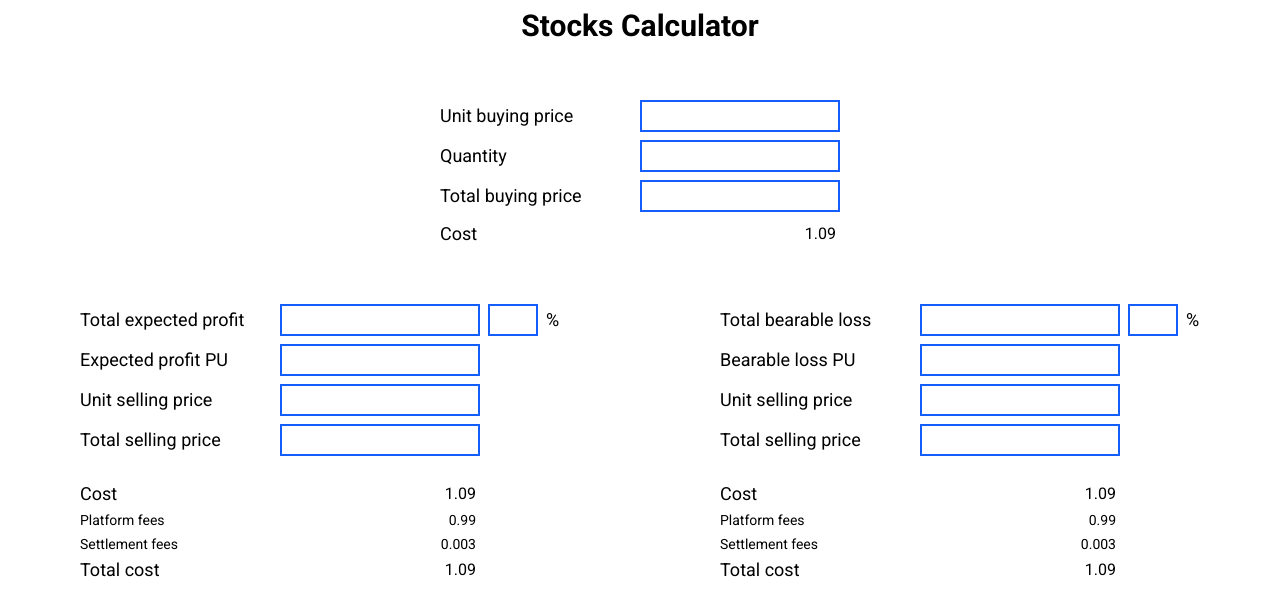
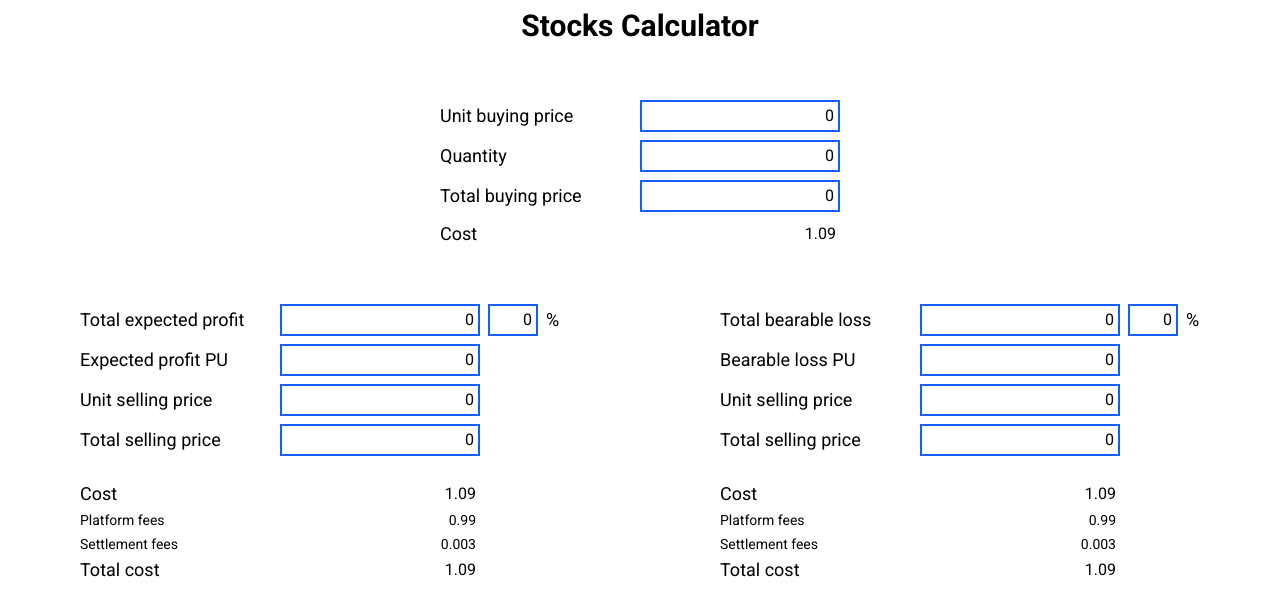
Before and after one commit to LassazVegaz/portfolio, a Next.js app: page /admin in a window 1280 px wide. Shown: the top 616 px of the page. Built offline with nearby package versions, Linux system fonts and the light colour scheme; no server answers.

Commit message:
calculate primary values and target profit values

```diff
--- a/src/app/admin/components/FormsRelated.tsx
+++ b/src/app/admin/components/FormsRelated.tsx
@@ -3,7 +3,6 @@ export const TextBox = ({
   ...props
 }: React.ComponentProps<"input">) => (
   <input
-    readOnly
     className={`border-2 border-blue-600 outline-none py-0.5 px-1 text-right ${className}`}
     {...props}
   />
--- a/src/app/admin/components/Target.tsx
+++ b/src/app/admin/components/Target.tsx
@@ -1,9 +1,29 @@
+import { ChangeEventHandler } from "react";
 import { Label, TextBox, TextBoxBorderless } from "./FormsRelated";
 
-type TargetProps = { type: "profit" | "loss" };
+export type TargetInputs = {
+  totalTarget: string;
+  targetPU: string;
+  targetPercentage: string;
+  unitSellingPrice: string;
+  totalSellingPrice: string;
+};
 
-export default function Target(props: TargetProps) {
+type TargetProps = {
+  type: "profit" | "loss";
+  inputs: TargetInputs;
+  onChange: (name: keyof TargetInputs, value: string) => void;
+};
+
+export default function Target({ inputs, ...props }: TargetProps) {
   const isProfit = props.type === "profit";
+
+  const onFieldChange: ChangeEventHandler<HTMLInputElement> = (e) => {
+    const { name, value } = e.target;
+    if (name in inputs) {
+      props.onChange(name as keyof TargetInputs, value);
+    }
+  };
 
   return (
     <div
@@ -15,29 +35,49 @@ export default function Target(props: TargetProps) {
           <Label>
             {isProfit ? "Total expected profit" : "Total bearable loss"}
           </Label>
-          <TextBox />
+          <TextBox
+            name="totalTarget"
+            value={inputs.totalTarget}
+            onChange={onFieldChange}
+          />
         </div>
-        <TextBox />
+        <TextBox
+          name="targetPercentage"
+          value={inputs.targetPercentage}
+          onChange={onFieldChange}
+        />
         <Label>%</Label>
       </div>
       <div className="w-[400px] grid grid-cols-2 gap-y-2 items-center mt-2">
         <Label>{isProfit ? "Expected profit PU" : "Bearable loss PU"}</Label>
-        <TextBox />
+        <TextBox
+          name="targetPU"
+          value={inputs.targetPU}
+          onChange={onFieldChange}
+        />
         <Label>Unit selling price</Label>
-        <TextBox />
+        <TextBox
+          name="unitSellingPrice"
+          value={inputs.unitSellingPrice}
+          onChange={onFieldChange}
+        />
         <Label>Total selling price</Label>
-        <TextBox />
+        <TextBox
+          name="totalSellingPrice"
+          value={inputs.totalSellingPrice}
+          onChange={onFieldChange}
+        />
       </div>
 
       <div className="w-[400px] grid grid-cols-2 items-center mt-6">
         <Label>Cost</Label>
-        <TextBoxBorderless value={1.09} />
+        <TextBoxBorderless value={1.09} readOnly />
         <Label className="text-sm">Platform fees</Label>
-        <TextBoxBorderless value={0.99} className="text-sm" />
+        <TextBoxBorderless value={0.99} className="text-sm" readOnly />
         <Label className="text-sm">Settlement fees</Label>
-        <TextBoxBorderless value={0.003} className="text-sm" />
+        <TextBoxBorderless value={0.003} className="text-sm" readOnly />
         <Label>Total cost</Label>
-        <TextBoxBorderless value={1.09} />
+        <TextBoxBorderless value={1.09} readOnly />
       </div>
     </div>
   );
--- /dev/null
+++ b/src/app/admin/helpers/calculator.ts
@@ -0,0 +1,76 @@
+export type PrimaryValues = {
+  unitBuyingPrice: number;
+  quantity: number;
+  totalBuyingPrice: number;
+};
+
+type TargetValues = {
+  totalTarget: number;
+  targetPU: number;
+  targetPercentage: number;
+  unitSellingPrice: number;
+  totalSellingPrice: number;
+};
+
+export type State = {
+  primaryValues: PrimaryValues;
+  profitTargetValues: TargetValues;
+  lossTargetValues: TargetValues;
+};
+
+/**
+ * Calculate primary values when one of them change.
+ * Key is the changed field name.\
+ * If unit buying price change, calculate total buying price.
+ * If total buying price change, calculate unit buying price.
+ * If quantity change, calculate total buying price.\
+ * This function modifies the `primaryValues` object directly
+ */
+export const calculatePrimaryValues: Record<
+  keyof PrimaryValues,
+  (primaryValues: PrimaryValues) => void
+> = {
+  unitBuyingPrice: (primaryValues) =>
+    (primaryValues.totalBuyingPrice =
+      primaryValues.quantity * primaryValues.unitBuyingPrice),
+  quantity: (primaryValues) =>
+    (primaryValues.totalBuyingPrice =
+      primaryValues.quantity * primaryValues.unitBuyingPrice),
+  totalBuyingPrice: (primaryValues) =>
+    (primaryValues.unitBuyingPrice =
+      primaryValues.totalBuyingPrice / primaryValues.quantity),
+};
+
+// if a Target Value change, recalculate the expected profit per unit. Expected profit per unit
+// is calculated using the changed value
+export const calculateExpectedProfitPU: Record<
+  keyof TargetValues,
+  (changedValue: number, primaryValues: PrimaryValues) => number
+> = {
+  targetPercentage: (changedValue, primaryValues) =>
+    (changedValue * primaryValues.unitBuyingPrice) / 100,
+  unitSellingPrice: (changedValue, primaryValues) =>
+    changedValue + primaryValues.unitBuyingPrice,
+  totalSellingPrice: (changedValue, primaryValues) =>
+    changedValue + primaryValues.totalBuyingPrice,
+  targetPU: (changedValue) => changedValue,
+  totalTarget: (changedValue, primaryValues) =>
+    changedValue / primaryValues.quantity,
+};
+
+export const calculateTargetProfitValues = (
+  primaryValues: PrimaryValues,
+  expectedProfitPU: number
+): TargetValues => {
+  const { unitBuyingPrice, quantity, totalBuyingPrice } = primaryValues;
+
+  const expectedTotalProfit = expectedProfitPU * quantity;
+
+  return {
+    targetPU: expectedProfitPU,
+    totalTarget: expectedTotalProfit,
+    unitSellingPrice: unitBuyingPrice + expectedProfitPU,
+    totalSellingPrice: totalBuyingPrice + expectedTotalProfit,
+    targetPercentage: (expectedProfitPU / unitBuyingPrice) * 100,
+  };
+};
--- a/src/app/admin/page.tsx
+++ b/src/app/admin/page.tsx
@@ -1,7 +1,123 @@
+"use client";
+import { ChangeEventHandler, useRef, useState } from "react";
 import { Label, TextBox, TextBoxBorderless } from "./components/FormsRelated";
-import Target from "./components/Target";
+import Target, { TargetInputs } from "./components/Target";
+import {
+  calculateExpectedProfitPU,
+  calculatePrimaryValues,
+  calculateTargetProfitValues,
+  PrimaryValues,
+  State,
+} from "./helpers/calculator";
 
 export default function AdminPage() {
+  const state = useRef<State>({
+    primaryValues: {
+      unitBuyingPrice: 0,
+      quantity: 0,
+      totalBuyingPrice: 0,
+    },
+    profitTargetValues: {
+      totalTarget: 0,
+      targetPU: 0,
+      targetPercentage: 0,
+      unitSellingPrice: 0,
+      totalSellingPrice: 0,
+    },
+    lossTargetValues: {
+      totalTarget: 0,
+      targetPU: 0,
+      targetPercentage: 0,
+      unitSellingPrice: 0,
+      totalSellingPrice: 0,
+    },
+  });
+
+  const [primaryValues, setPrimaryValues] = useState({
+    unitBuyingPrice: "0",
+    quantity: "0",
+    totalBuyingPrice: "0",
+  });
+
+  const [profitTarget, setProfitTarget] = useState<TargetInputs>({
+    totalTarget: "0",
+    targetPU: "0",
+    targetPercentage: "0",
+    unitSellingPrice: "0",
+    totalSellingPrice: "0",
+  });
+
+  const [lossTarget, setLossTarget] = useState<TargetInputs>({
+    totalTarget: "0",
+    targetPU: "0",
+    targetPercentage: "0",
+    unitSellingPrice: "0",
+    totalSellingPrice: "0",
+  });
+
+  const onProfitTargetChange = (name: keyof TargetInputs, value: string) => {
+    state.current.profitTargetValues[name] = parseFloat(value);
+    const expectedProfitPU = calculateExpectedProfitPU[name](
+      state.current.profitTargetValues[name],
+      state.current.primaryValues
+    );
+    state.current.profitTargetValues = calculateTargetProfitValues(
+      state.current.primaryValues,
+      expectedProfitPU
+    );
+
+    setProfitTarget({
+      totalTarget: state.current.profitTargetValues.totalTarget.toFixed(2),
+      targetPU: state.current.profitTargetValues.targetPU.toFixed(2),
+      targetPercentage:
+        state.current.profitTargetValues.targetPercentage.toString(),
+      unitSellingPrice:
+        state.current.profitTargetValues.unitSellingPrice.toFixed(2),
+      totalSellingPrice:
+        state.current.profitTargetValues.totalSellingPrice.toFixed(2),
+      [name]: value,
+    });
+  };
+
+  const onLossTargetChange = (name: keyof TargetInputs, value: string) => {
+    setLossTarget((prev) => ({ ...prev, [name]: value }));
+  };
+
+  const onPrimaryFieldChange: ChangeEventHandler<HTMLInputElement> = (e) => {
+    const { name, value } = e.target;
+    setPrimaryValues((prev) => ({ ...prev, [name]: value }));
+
+    if (!(name in primaryValues)) return;
+    const fieldName = name as keyof PrimaryValues;
+
+    const fieldValue = parseFloat(value);
+    if (isNaN(fieldValue)) return;
+
+    state.current.primaryValues[fieldName] = fieldValue;
+    calculatePrimaryValues[fieldName](state.current.primaryValues);
+    setPrimaryValues(() => ({
+      unitBuyingPrice: state.current.primaryValues.unitBuyingPrice.toFixed(2),
+      quantity: state.current.primaryValues.quantity.toString(),
+      totalBuyingPrice: state.current.primaryValues.totalBuyingPrice.toFixed(2),
+      [fieldName]: value,
+    }));
+
+    state.current.profitTargetValues = calculateTargetProfitValues(
+      state.current.primaryValues,
+      state.current.profitTargetValues.targetPU
+    );
+    setProfitTarget({
+      totalTarget: state.current.profitTargetValues.totalTarget.toFixed(2),
+      targetPU: state.current.profitTargetValues.targetPU.toFixed(2),
+      targetPercentage:
+        state.current.profitTargetValues.targetPercentage.toString(),
+      unitSellingPrice:
+        state.current.profitTargetValues.unitSellingPrice.toFixed(2),
+      totalSellingPrice:
+        state.current.profitTargetValues.totalSellingPrice.toFixed(2),
+    });
+  };
+
   return (
     <div className="px-20 py-2">
       <h1 className="text-3xl font-bold text-center">Stocks Calculator</h1>
@@ -9,19 +125,35 @@ export default function AdminPage() {
       <div className="flex justify-center">
         <div className="mt-14 w-[400px] grid grid-cols-2 gap-y-2 items-center">
           <Label>Unit buying price</Label>
-          <TextBox />
+          <TextBox
+            name="unitBuyingPrice"
+            value={primaryValues.unitBuyingPrice}
+            onChange={onPrimaryFieldChange}
+          />
           <Label>Quantity</Label>
-          <TextBox />
+          <TextBox
+            name="quantity"
+            value={primaryValues.quantity}
+            onChange={onPrimaryFieldChange}
+          />
           <Label>Total buying price</Label>
-          <TextBox />
-          <Label>Cost</Label>
-          <TextBoxBorderless value={1.09} />
+          <TextBox
+            name="totalBuyingPrice"
+            value={primaryValues.totalBuyingPrice}
+            onChange={onPrimaryFieldChange}
+          />
+          <Label>Cost </Label>
+          <TextBoxBorderless value={1.09} readOnly />
         </div>
       </div>
 
       <div className="mt-14 grid xl:grid-cols-2 justify-center xl:justify-normal gap-y-20">
-        <Target type="profit" />
-        <Target type="loss" />
+        <Target
+          type="profit"
+          inputs={profitTarget}
+          onChange={onProfitTargetChange}
+        />
+        <Target type="loss" inputs={lossTarget} onChange={onLossTargetChange} />
       </div>
     </div>
   );
```
